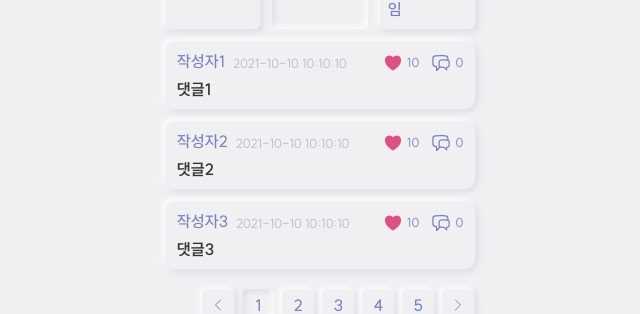
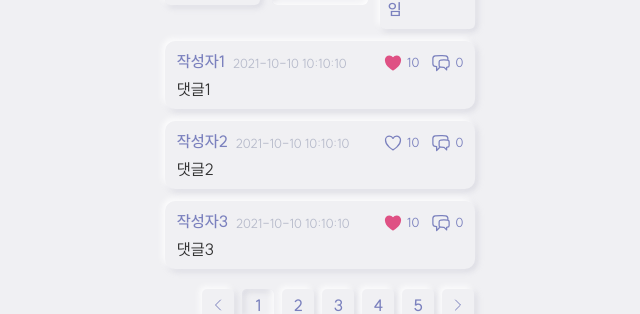
Before and after one commit to BalanSnack/FRONT, a React (Vite) app: page /myinfo in a window 1280 px wide. Both pictures are taken after a click on the element "작성한 댓글". Shown: the part 175-489 px from the top of the page, without its empty margins (320-960 px from the left). Built offline with nearby package versions, Linux system fonts and the light colour scheme.

Commit message:
feat: MyInfoCommentItem

```diff
--- a/src/components/molecules/Comment/CommentItem/CommentItem.tsx
+++ b/src/components/molecules/Comment/CommentItem/MyInfoCommentItem.tsx
@@ -1,22 +1,24 @@
 import React from "react";
-import styles from "./CommentItem.module.css";
+import styles from "./MyInfoCommentItem.module.css";
 import type { Comment } from "@/types/comment";
 import MyText from "@/components/atoms/MyText/MyText";
-import { HeartIcon } from "@heroicons/react/24/solid";
-import { ChatBubbleLeftRightIcon } from "@heroicons/react/24/outline";
+import { HeartIcon as SolidHeartIcon } from "@heroicons/react/24/solid";
+import { ChatBubbleLeftRightIcon, HeartIcon } from "@heroicons/react/24/outline";
+import { useNavigate } from "react-router-dom";
 
 interface Props {
   commentData: Comment;
-  isSelected?: boolean;
-  clickHandler?: () => void;
 }
 
-export default function CommentItem({ commentData, isSelected = false, clickHandler }: Props) {
+export default function CommentItem({ commentData }: Props) {
+  const navigate = useNavigate();
+
+  const clickItemHandler = () => {
+    navigate(`/game/${commentData.gameID}`);
+  };
+
   return (
-    <div
-      className={`${styles.itemBox} ${isSelected && styles.selectedItemBox}`}
-      onClick={clickHandler}
-    >
+    <div className={styles.itemBox} onClick={clickItemHandler}>
       <div className={styles.topArea}>
         <div className="flex items-end gap-2">
           <MyText weight="medium">{commentData.author.nickname}</MyText>
@@ -26,7 +28,11 @@ export default function CommentItem({ commentData, isSelected = false, clickHand
         </div>
         <div className={styles.countArea}>
           <div className={styles.countItem}>
-            <HeartIcon className="w-5 text-pink-900" />
+            {commentData.isLiked ? (
+              <SolidHeartIcon className="w-5 text-pink-900" />
+            ) : (
+              <HeartIcon className="w-5 text-main" />
+            )}
             <MyText size="sm">{commentData.likeCount}</MyText>
           </div>
           <div className={styles.countItem}>
@@ -36,9 +42,7 @@ export default function CommentItem({ commentData, isSelected = false, clickHand
         </div>
       </div>
       <div>
-        <MyText weight="semi" color="font1">
-          {commentData.content}
-        </MyText>
+        <MyText color="font1">{commentData.content}</MyText>
       </div>
     </div>
   );
--- a/src/components/molecules/GameItem/GameItem.tsx
+++ b/src/components/molecules/GameItem/GameItem.tsx
@@ -2,8 +2,8 @@ import React from "react";
 import styles from "./GameItem.module.css";
 import type { Game } from "@/types/game";
 import MyText from "@/components/atoms/MyText/MyText";
-import { HeartIcon } from "@heroicons/react/24/solid";
-import { ChatBubbleLeftRightIcon } from "@heroicons/react/24/outline";
+import { HeartIcon as SolidHeartIcon } from "@heroicons/react/24/solid";
+import { ChatBubbleLeftRightIcon, HeartIcon } from "@heroicons/react/24/outline";
 import { useNavigate } from "react-router-dom";
 
 interface Props {
@@ -28,7 +28,11 @@ export default function GameItem({ gameData }: Props) {
         </div>
         <div className={styles.countArea}>
           <div className={styles.countItem}>
-            <HeartIcon className="w-5 text-pink-900" />
+            {gameData.isLiked ? (
+              <SolidHeartIcon className="w-5 text-pink-900" />
+            ) : (
+              <HeartIcon className="w-5 text-main" />
+            )}
             <MyText size="sm">{gameData.likeCount}</MyText>
           </div>
           <div className={styles.countItem}>
@@ -38,9 +42,7 @@ export default function GameItem({ gameData }: Props) {
         </div>
       </div>
       <div>
-        <MyText weight="semi" color="font1">
-          {gameData.title}
-        </MyText>
+        <MyText color="font1">{gameData.title}</MyText>
       </div>
     </div>
   );
--- a/src/components/organisms/MyInfoContentArea/MyInfoContentList.tsx
+++ b/src/components/organisms/MyInfoContentTable/MyInfoContentList.tsx
@@ -1,7 +1,7 @@
 import React from "react";
 import { hostData, commentData, likeData } from "./dummyData/data";
 import GameItem from "@/components/molecules/GameItem/GameItem";
-import CommentItem from "@/components/molecules/Comment/CommentItem/CommentItem";
+import MyInfoCommentItem from "@/components/molecules/Comment/CommentItem/MyInfoCommentItem";
 import Pagination from "@/components/molecules/Pagination/Pagination";
 import MyText from "@/components/atoms/MyText/MyText";
 import { useState, useEffect } from "react";
@@ -24,14 +24,7 @@ export default function MyInfoContentList({ selectedContent }: Props) {
     if (selectedContent === "host") {
       return hostData.games.map((game) => <GameItem gameData={game} />);
     } else if (selectedContent === "comment") {
-      return commentData.comments.map((comment) => (
-        <CommentItem
-          commentData={comment}
-          clickHandler={() => {
-            navigate(`/game/${comment.gameID}`);
-          }}
-        />
-      ));
+      return commentData.comments.map((comment) => <MyInfoCommentItem commentData={comment} />);
     } else if (selectedContent === "like") {
       return likeData.games.map((game) => <GameItem gameData={game} />);
     }
@@ -57,7 +50,7 @@ export default function MyInfoContentList({ selectedContent }: Props) {
           </div>
         </>
       ) : (
-        <div className="flex-1 flex items-center justify-center">
+        <div className="flex-1 mt-40 flex items-center justify-center">
           <MyText color="font2" weight="semi">
             기록이 없습니다
           </MyText>
--- a/src/components/organisms/MyInfoContentArea/dummyData/data.tsx
+++ b/src/components/organisms/MyInfoContentTable/dummyData/data.tsx
@@ -8,7 +8,7 @@ const hostData: GameList = {
       title: "게임1",
       comments: [],
       likeCount: 1,
-      isLiked: true,
+      isLiked: false,
       isReported: false,
       panels: [
         {
@@ -86,7 +86,7 @@ const commentData: CommentList = {
       content: "댓글2",
       childComments: [],
       gameID: 1,
-      isLiked: true,
+      isLiked: false,
       isReported: false,
       likeCount: 10,
       reportCount: 0,
--- a/src/main.tsx
+++ b/src/main.tsx
@@ -6,7 +6,7 @@ import "./index.css";
 
 ReactDOM.createRoot(document.getElementById("root") as HTMLElement).render(
   <React.StrictMode>
-    <div className="m-auto h-screen max-w-[640px] py-10 px-5 flex">
+    <div className="m-auto h-screen max-w-[640px] py-10 px-5">
       <RouterProvider router={router} />
     </div>
   </React.StrictMode>,
--- a/src/pages/MainPage.tsx
+++ b/src/pages/MainPage.tsx
@@ -12,7 +12,7 @@ export default function MainPage() {
   };
 
   return (
-    <div className="flex h-full justify-between items-center flex-col">
+    <div className="flex-1 flex h-full justify-between items-center flex-col">
       <h1 className="flex">밸런스낵</h1>
       <div className="flex w-full flex-col gap-3">
         <MainCardBtn theme="popular" />
--- a/src/pages/MyInfoPage.tsx
+++ b/src/pages/MyInfoPage.tsx
@@ -1,6 +1,6 @@
 import React from "react";
 import NicknameArea from "@/components/organisms/NicknameArea/NicknameArea";
-import MyInfoContentTable from "@/components/organisms/MyInfoContentArea/MyInfoContentTable";
+import MyInfoContentTable from "@/components/organisms/MyInfoContentTable/MyInfoContentTable";
 import { useState } from "react";
 
 export default function MyInfoPage() {
```
Also changed, not shown: src/components/molecules/Comment/CommentItem/MyInfoCommentItem.module.css (renamed from src/components/molecules/Comment/CommentItem/CommentItem.module.css), src/components/organisms/MyInfoContentTable/MyInfoContentTable.module.css (renamed from src/components/organisms/MyInfoContentArea/MyInfoContentTable.module.css), src/components/organisms/MyInfoContentTable/MyInfoContentTable.tsx (renamed from src/components/organisms/MyInfoContentArea/MyInfoContentTable.tsx).
